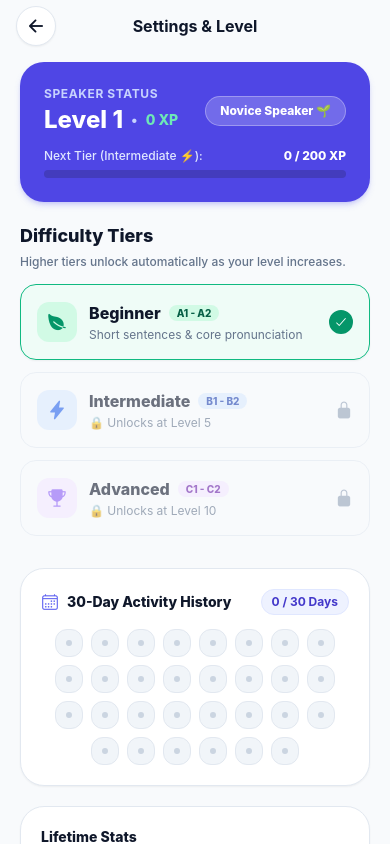
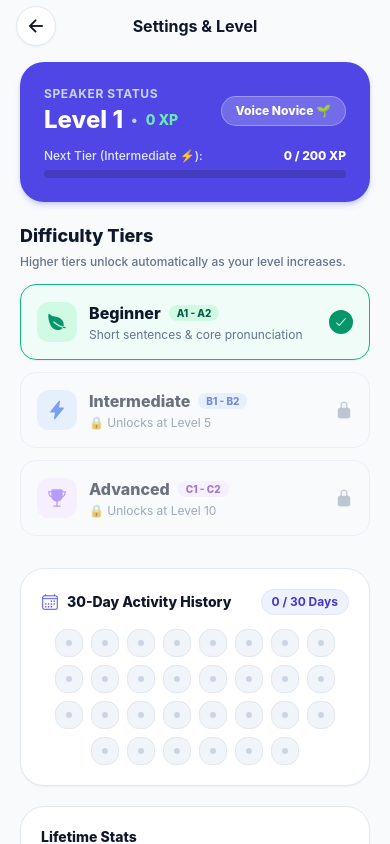
Before and after one commit to Snaehath/SayWise, a React Native app: screen / in a window 390 px wide. Both pictures are taken after a click on the element 195 px from the left and 157 px from the top of the page. Built offline with nearby package versions, Linux system fonts and the light colour scheme; no server answers.

Commit message:
feat: implement user leveling system, difficulty tiers, and app progress persistence

```diff
--- a/src/screens/CompletionScreen.tsx
+++ b/src/screens/CompletionScreen.tsx
@@ -1,9 +1,9 @@
-import React, { useEffect, useRef } from 'react';
+import React, { useEffect, useRef, useState } from 'react';
 import { Animated, Text, View } from 'react-native';
 import { Ionicons } from '@expo/vector-icons';
 import { useSafeAreaInsets } from 'react-native-safe-area-context';
 import { Button } from '../components/Button';
-import { challengeStorage } from '../storage/challengeStorage';
+import { challengeStorage, UserLevelInfo } from '../storage/challengeStorage';
 import { ChallengeResult } from '../types/result';
 
 interface CompletionScreenProps {
@@ -11,25 +11,25 @@ interface CompletionScreenProps {
   onComeAgain: () => void;
 }
 
-export const CompletionScreen: React.FC<CompletionScreenProps> = ({
-  result,
-  onComeAgain,
-}) => {
+export const CompletionScreen: React.FC<CompletionScreenProps> = ({ result, onComeAgain }) => {
   const insets = useSafeAreaInsets();
-  const streakCount = challengeStorage.getStreakCount();
-  const totalWords = challengeStorage.getTotalWordsSpoken();
+  const scaleAnim = useRef(new Animated.Value(0.7)).current;
+  const opacityAnim = useRef(new Animated.Value(0)).current;
+  const rankPopAnim = useRef(new Animated.Value(0.8)).current;
 
-  // Animation values
-  const scaleAnim = useRef(new Animated.Value(0.6)).current;
-  const opacityAnim = useRef(new Animated.Value(0)).current;
-  const streakPopAnim = useRef(new Animated.Value(0.8)).current;
+  const [totalWords, setTotalWords] = useState(0);
+  const [levelInfo, setLevelInfo] = useState<UserLevelInfo>(challengeStorage.getLevelInfo());
 
   useEffect(() => {
+    setTotalWords(challengeStorage.getTotalWordsSpoken());
+    setLevelInfo(challengeStorage.getLevelInfo());
+
+    // Enter animations
     Animated.parallel([
       Animated.spring(scaleAnim, {
         toValue: 1,
-        friction: 5,
         tension: 50,
+        friction: 6,
         useNativeDriver: true,
       }),
       Animated.timing(opacityAnim, {
@@ -37,17 +37,18 @@ export const CompletionScreen: React.FC<CompletionScreenProps> = ({
         duration: 400,
         useNativeDriver: true,
       }),
-      Animated.sequence([
-        Animated.delay(200),
-        Animated.spring(streakPopAnim, {
-          toValue: 1,
-          friction: 4,
-          tension: 70,
-          useNativeDriver: true,
-        }),
-      ]),
+      Animated.spring(rankPopAnim, {
+        toValue: 1,
+        delay: 200,
+        tension: 60,
+        friction: 7,
+        useNativeDriver: true,
+      }),
     ]).start();
   }, []);
+
+  const isHighAccuracy = result.overallScore >= 85;
+  const earnedXP = 100 + (isHighAccuracy ? 25 : 0);
 
   return (
     <View
@@ -57,7 +58,7 @@ export const CompletionScreen: React.FC<CompletionScreenProps> = ({
       <View className="flex-1 px-6 justify-center items-center">
         {/* Animated Trophy Celebration Icon */}
         <Animated.View
-          className="items-center justify-center mb-5"
+          className="items-center justify-center mb-4"
           style={[
             {
               transform: [{ scale: scaleAnim }],
@@ -65,19 +66,19 @@ export const CompletionScreen: React.FC<CompletionScreenProps> = ({
             },
           ]}
         >
-          <View className="w-28 h-28 rounded-full bg-emerald-50 items-center justify-center shadow-lg shadow-emerald-500/20 border-2 border-emerald-200">
-            <Ionicons name="trophy" size={54} color="#059669" />
+          <View className="w-24 h-24 rounded-full bg-emerald-50 items-center justify-center shadow-lg shadow-emerald-500/20 border-2 border-emerald-200">
+            <Ionicons name="trophy" size={48} color="#059669" />
           </View>
         </Animated.View>
 
-        {/* Streak Boost Pill */}
+        {/* Level Rank Pill (Zero Anxiety) */}
         <Animated.View
-          style={{ transform: [{ scale: streakPopAnim }] }}
-          className="flex-row items-center bg-amber-50 px-4 py-2 rounded-full border border-amber-300 shadow-sm mb-3"
+          style={{ transform: [{ scale: rankPopAnim }] }}
+          className="flex-row items-center bg-indigo-50 px-4 py-2 rounded-full border border-indigo-200 shadow-sm mb-3"
         >
-          <Ionicons name="flame" size={22} color="#EA580C" style={{ marginRight: 6 }} />
-          <Text className="text-base font-extrabold text-amber-800">
-            {streakCount} Day Streak Active!
+          <Ionicons name="sparkles" size={16} color="#4F46E5" style={{ marginRight: 6 }} />
+          <Text className="text-sm font-extrabold text-indigo-900">
+            {levelInfo.title} • Level {levelInfo.level}
           </Text>
         </Animated.View>
 
@@ -111,11 +112,11 @@ export const CompletionScreen: React.FC<CompletionScreenProps> = ({
           <View className="h-[1px] bg-slate-100 my-2.5" />
 
           <View className="flex-row items-center justify-between py-1">
-            <Text className="text-sm font-medium text-slate-500">XP Reward</Text>
-            <View className="flex-row items-center gap-1 bg-indigo-50 px-3 py-1 rounded-full border border-indigo-100">
-              <Ionicons name="sparkles" size={13} color="#4F46E5" />
-              <Text className="text-sm font-extrabold text-indigo-700">
-                +{streakCount > 0 ? 150 : 100} XP
+            <Text className="text-sm font-medium text-slate-500">XP Earned</Text>
+            <View className="flex-row items-center gap-1 bg-emerald-50 px-3 py-1 rounded-full border border-emerald-200">
+              <Ionicons name="sparkles" size={13} color="#059669" />
+              <Text className="text-sm font-extrabold text-emerald-700">
+                +{earnedXP} XP
               </Text>
             </View>
           </View>
@@ -123,8 +124,10 @@ export const CompletionScreen: React.FC<CompletionScreenProps> = ({
           <View className="h-[1px] bg-slate-100 my-2.5" />
 
           <View className="flex-row items-center justify-between py-1">
-            <Text className="text-sm font-medium text-slate-500">Total Words Spoken</Text>
-            <Text className="text-base font-extrabold text-emerald-600">~{totalWords} words</Text>
+            <Text className="text-sm font-medium text-slate-500">Total Practice Days</Text>
+            <Text className="text-base font-extrabold text-slate-800">
+              {levelInfo.totalCompletedDays} Days
+            </Text>
           </View>
         </View>
       </View>
--- a/src/screens/SettingsScreen.tsx
+++ b/src/screens/SettingsScreen.tsx
@@ -15,7 +15,6 @@ export const SettingsScreen: React.FC<SettingsScreenProps> = ({ onBack }) => {
   const [levelInfo, setLevelInfo] = useState<UserLevelInfo>(challengeStorage.getLevelInfo());
   const [totalWords, setTotalWords] = useState(challengeStorage.getTotalWordsSpoken());
   const [totalMinutes, setTotalMinutes] = useState(challengeStorage.getTotalMinutesPracticed());
-  const [streakCount, setStreakCount] = useState(challengeStorage.getStreakCount());
   const [activityMap, setActivityMap] = useState<ActivityDay[]>(challengeStorage.get30DayActivityMap());
 
   const handleSelectDifficulty = (diff: Difficulty) => {
@@ -55,7 +54,6 @@ export const SettingsScreen: React.FC<SettingsScreenProps> = ({ onBack }) => {
             setLevelInfo(challengeStorage.getLevelInfo());
             setTotalWords(0);
             setTotalMinutes(0);
-            setStreakCount(0);
             setActivityMap(challengeStorage.get30DayActivityMap());
           },
         },
@@ -303,8 +301,8 @@ export const SettingsScreen: React.FC<SettingsScreenProps> = ({ onBack }) => {
           </View>
           <View className="h-[1px] bg-slate-100 my-2" />
           <View className="flex-row justify-between items-center py-1">
-            <Text className="text-xs text-slate-500 font-semibold">Current Daily Streak</Text>
-            <Text className="text-sm font-extrabold text-amber-600">🔥 {streakCount} Days</Text>
+            <Text className="text-xs text-slate-500 font-semibold">Total Days Practiced</Text>
+            <Text className="text-sm font-extrabold text-amber-600">🎙️ {levelInfo.totalCompletedDays} Days</Text>
           </View>
         </View>
 
--- a/src/storage/challengeStorage.ts
+++ b/src/storage/challengeStorage.ts
@@ -34,7 +34,6 @@ class SafeStorage {
     this.initialized = true;
 
     try {
-      // Check if native NitroModules exists on global before attempting to load MMKV.
       const hasNativeNitro =
         typeof (globalThis as unknown as { NitroModules?: unknown }).NitroModules !== 'undefined' ||
         typeof (global as unknown as { NitroModules?: unknown }).NitroModules !== 'undefined';
@@ -110,19 +109,32 @@ class SafeStorage {
 const storage = new SafeStorage();
 
 /**
- * Cumulative XP Thresholds for Levels 1 - 10
+ * Cumulative XP Thresholds for Levels 1 - 10 (Boot.dev-style permanent mastery)
  */
 const LEVEL_XP_THRESHOLDS = [
-  0,     // Level 1: 0 XP
-  200,   // Level 2: 200 XP (1st challenge + 100 boost = 200 XP -> Instant Level 2!)
-  450,   // Level 3: 450 XP (250 XP needed: 3 without streak, 2 with streak)
-  750,   // Level 4: 750 XP (300 XP needed: 3 without streak, 2 with streak)
-  1100,  // Level 5: 1100 XP -> Intermediate Tier Unlocked ⚡
-  1500,  // Level 6: 1500 XP
-  1950,  // Level 7: 1950 XP
-  2450,  // Level 8: 2450 XP
-  3000,  // Level 9: 3000 XP
-  3600,  // Level 10: 3600 XP -> Advanced Tier Unlocked 👑
+  0,     // Level 1: 0 XP (Voice Novice 🌱)
+  200,   // Level 2: 200 XP (Cadence Apprentice 🎯) -> 1st challenge + 100 boost = Instant Lvl 2!
+  450,   // Level 3: 450 XP (Rhythm Adept 🌿)
+  750,   // Level 4: 750 XP (Speech Practitioner 💫)
+  1100,  // Level 5: 1100 XP (Fluent Speaker ⚡) -> Unlocks Intermediate
+  1500,  // Level 6: 1500 XP (Articulation Specialist 🎙️)
+  1950,  // Level 7: 1950 XP (Resonance Expert 🚀)
+  2450,  // Level 8: 2450 XP (Dynamic Orator ✨)
+  3000,  // Level 9: 3000 XP (Eloquence Master 🌟)
+  3600,  // Level 10: 3600 XP (Voice Grandmaster 👑) -> Unlocks Advanced
+];
+
+const LEVEL_TITLES = [
+  'Voice Novice 🌱',
+  'Cadence Apprentice 🎯',
+  'Rhythm Adept 🌿',
+  'Speech Practitioner 💫',
+  'Fluent Speaker ⚡',
+  'Articulation Specialist 🎙️',
+  'Resonance Expert 🚀',
+  'Dynamic Orator ✨',
+  'Eloquence Master 🌟',
+  'Voice Grandmaster 👑',
 ];
 
 /**
@@ -136,14 +148,6 @@ export function getTodayDateString(): string {
   return `${year}-${month}-${day}`;
 }
 
-export interface DayStreakItem {
-  dayName: string;
-  shortLabel: string;
-  dateStr: string;
-  isToday: boolean;
-  completed: boolean;
-}
-
 export interface ActivityDay {
   dateStr: string;
   completed: boolean;
@@ -154,6 +158,7 @@ export interface UserLevelInfo {
   level: number;
   title: string;
   totalCompleted: number;
+  totalCompletedDays: number;
   totalXP: number;
   currentLevelXP: number;
   nextLevelXP: number;
@@ -163,12 +168,11 @@ export interface UserLevelInfo {
   isAdvancedUnlocked: boolean;
   nextUnlockName: string | null;
   nextUnlockLevel: number;
-  hasStreakBonus: boolean;
 }
 
 export const challengeStorage = {
   /**
-   * Calculate cumulative XP from completion history
+   * Calculate cumulative XP from storage / completion history
    */
   getTotalXP(): number {
     const rawXP = storage.getString(KEYS.TOTAL_XP);
@@ -177,14 +181,13 @@ export const challengeStorage = {
       if (!isNaN(parsed) && parsed > 0) return parsed;
     }
 
-    // Calculate dynamically from history
     const history = challengeStorage.getHistory();
     let xp = 0;
     history.forEach((h, index) => {
       let sessionXP = 100; // Base XP
-      if (index === 0) sessionXP += 100; // 1st Challenge Boost (Level 1 -> 2)
-      if (h.overallScore >= 85) sessionXP += 25; // Accuracy bonus
-      sessionXP += 50; // Daily Consistency Bonus
+      if (index === 0) sessionXP += 100; // 1st Challenge Kickstart Boost (Instant Level 2)
+      if (h.overallScore >= 85) sessionXP += 25; // Precision Articulation bonus
+      sessionXP += 25; // Consistency Practice reward
       xp += sessionXP;
     });
 
@@ -192,16 +195,29 @@ export const challengeStorage = {
   },
 
   /**
-   * Get comprehensive User Level & Tier Progression with XP calculation
+   * Total unique days practiced (permanent, never resets)
+   */
+  getTotalCompletedDays(): number {
+    const history = challengeStorage.getHistory();
+    const dateSet = new Set<string>();
+    history.forEach((h) => {
+      if (h.completedAt) {
+        dateSet.add(h.completedAt.split('T')[0]);
+      }
+    });
+    return dateSet.size;
+  },
+
+  /**
+   * Get comprehensive User Level & Permanent Progression Info
    */
   getLevelInfo(): UserLevelInfo {
     const history = challengeStorage.getHistory();
     const totalCompleted = history.length;
+    const totalCompletedDays = challengeStorage.getTotalCompletedDays();
     const totalXP = challengeStorage.getTotalXP();
-    const streakCount = challengeStorage.getStreakCount();
-    const hasStreakBonus = streakCount > 0;
 
-    // Determine Level based on XP thresholds
+    // Determine Level based on XP thresholds (Permanent, never decreases)
     let level = 1;
     for (let i = LEVEL_XP_THRESHOLDS.length - 1; i >= 0; i--) {
       if (totalXP >= LEVEL_XP_THRESHOLDS[i]) {
@@ -216,7 +232,7 @@ export const challengeStorage = {
     const xpNeededForLevel = Math.max(1, nextLevelXP - currentLevelBaseXP);
     const levelProgressPercent = level >= 10 ? 100 : Math.min(100, Math.round((xpIntoLevel / xpNeededForLevel) * 100));
 
-    // Unlocks: Level 5 for Intermediate, Level 10 for Advanced
+    // Tier Unlocks (Permanent)
     const isIntermediateUnlocked = level >= 5;
     const isAdvancedUnlocked = level >= 10;
 
@@ -233,12 +249,7 @@ export const challengeStorage = {
       activeDifficulty = isAdvancedUnlocked ? 'advanced' : isIntermediateUnlocked ? 'intermediate' : 'beginner';
     }
 
-    let title = 'Novice Speaker 🌱';
-    if (level >= 10) title = 'Mastery Speaker 👑';
-    else if (level >= 7) title = 'Expert Speaker 🚀';
-    else if (level >= 5) title = 'Fluent Speaker ⚡';
-    else if (level >= 3) title = 'Rising Speaker 🌿';
-    else if (level >= 2) title = 'Apprentice Speaker 🎯';
+    const title = LEVEL_TITLES[Math.min(level - 1, LEVEL_TITLES.length - 1)];
 
     let nextUnlockName: string | null = 'Intermediate ⚡';
     let nextUnlockLevel = 5;
@@ -255,6 +266,7 @@ export const challengeStorage = {
       level,
       title,
       totalCompleted,
+      totalCompletedDays,
       totalXP,
       currentLevelXP: totalXP,
       nextLevelXP,
@@ -264,7 +276,6 @@ export const challengeStorage = {
       isAdvancedUnlocked,
       nextUnlockName,
       nextUnlockLevel,
-      hasStreakBonus,
     };
   },
 
@@ -321,20 +332,22 @@ export const challengeStorage = {
   },
 
   /**
-   * Save challenge result and record completion for today + compute XP rewards
+   * Save challenge result, advance permanent XP and unlock progress
    */
-  saveChallengeResult(result: ChallengeResult): { xpEarned: number; isFirstBoost: boolean; hasStreakBonus: boolean } {
+  saveChallengeResult(result: ChallengeResult): {
+    xpEarned: number;
+    baseXP: number;
+    accuracyBonus: number;
+    isFirstBoost: boolean;
+  } {
     const today = getTodayDateString();
     const existingHistory = challengeStorage.getHistory();
     const isFirstChallenge = existingHistory.length === 0;
-    const currentStreak = challengeStorage.getStreakCount();
-    const hasStreakBonus = currentStreak > 0;
 
-    // Calculate XP earned in this session
-    let sessionXP = 100; // Base challenge reward
-    if (isFirstChallenge) sessionXP += 100; // First Challenge Kickstart Boost (100 -> 200 XP -> Instant Level 2!)
-    if (hasStreakBonus) sessionXP += 50; // Daily Consistency Boost (+50 XP)
-    if (result.overallScore >= 85) sessionXP += 25; // Accuracy Milestone Bonus (+25 XP)
+    const baseXP = 100;
+    const firstBoostXP = isFirstChallenge ? 100 : 0;
+    const accuracyBonus = result.overallScore >= 85 ? 25 : 0;
+    const sessionXP = baseXP + firstBoostXP + accuracyBonus;
 
     const currentTotalXP = challengeStorage.getTotalXP();
     const newTotalXP = currentTotalXP + sessionXP;
@@ -344,7 +357,7 @@ export const challengeStorage = {
     storage.set(KEYS.TODAY_RESULT, JSON.stringify(result));
     storage.set(KEYS.ONBOARDING_SEEN, 'true');
 
-    // Estimate words in this session
+    // Estimate words spoken
     const currentWords = challengeStorage.getTotalWordsSpoken();
     const wordsInSession = result.difficulty === 'advanced' ? 45 : result.difficulty === 'intermediate' ? 35 : 25;
     storage.set(KEYS.TOTAL_WORDS_SPOKEN, String(currentWords + wordsInSession));
@@ -355,8 +368,9 @@ export const challengeStorage = {
 
     return {
       xpEarned: sessionXP,
+      baseXP,
+      accuracyBonus,
       isFirstBoost: isFirstChallenge,
-      hasStreakBonus,
     };
   },
 
@@ -395,7 +409,7 @@ export const challengeStorage = {
   },
 
   /**
-   * 30-Day Activity History Array
+   * 30-Day Activity History Array (GitHub contribution mosaic)
    */
   get30DayActivityMap(): ActivityDay[] {
     const history = challengeStorage.getHistory();
@@ -425,47 +439,6 @@ export const challengeStorage = {
   },
 
   /**
-   * Weekly streak matrix for Mon - Sun of the current week
-   */
-  getWeeklyStreakMatrix(): DayStreakItem[] {
-    const history = challengeStorage.getHistory();
-    const completedDateSet = new Set<string>();
-    history.forEach((h) => {
-      if (h.completedAt) {
-        completedDateSet.add(h.completedAt.split('T')[0]);
-      }
-    });
-
-    const now = new Date();
-    const todayStr = getTodayDateString();
-    const currentDayOfWeek = now.getDay();
-    const distanceToMonday = (currentDayOfWeek + 6) % 7;
-    const monday = new Date(now.getFullYear(), now.getMonth(), now.getDate() - distanceToMonday);
-
-    const weekDays: DayStreakItem[] = [];
-    const dayLabels = ['M', 'T', 'W', 'T', 'F', 'S', 'S'];
-    const dayFullNames = ['Mon', 'Tue', 'Wed', 'Thu', 'Fri', 'Sat', 'Sun'];
-
-    for (let i = 0; i < 7; i++) {
-      const dayDate = new Date(monday.getFullYear(), monday.getMonth(), monday.getDate() + i);
-      const year = dayDate.getFullYear();
-      const month = String(dayDate.getMonth() + 1).padStart(2, '0');
-      const day = String(dayDate.getDate()).padStart(2, '0');
-      const dateStr = `${year}-${month}-${day}`;
-
-      weekDays.push({
-        dayName: dayFullNames[i],
-        shortLabel: dayLabels[i],
-        dateStr,
-        isToday: dateStr === todayStr,
-        completed: completedDateSet.has(dateStr),
-      });
-    }
-
-    return weekDays;
-  },
-
-  /**
    * Check if onboarding flow has been seen/completed
    */
   hasSeenOnboarding(): boolean {
@@ -476,55 +449,6 @@ export const challengeStorage = {
 
   setOnboardingSeen(): void {
     storage.set(KEYS.ONBOARDING_SEEN, 'true');
-  },
-
-  /**
-   * Calculate consecutive day streak count
-   */
-  getStreakCount(): number {
-    const history = challengeStorage.getHistory();
-    if (history.length === 0) return 0;
-
-    const dateSet = new Set<string>();
-    history.forEach((h) => {
-      if (h.completedAt) {
-        const dateStr = h.completedAt.split('T')[0];
-        dateSet.add(dateStr);
-      }
-    });
-
-    const sortedDates = Array.from(dateSet).sort().reverse();
-    if (sortedDates.length === 0) return 0;
-
-    const today = getTodayDateString();
-    const now = new Date();
-    const yesterdayDate = new Date(now.getFullYear(), now.getMonth(), now.getDate() - 1);
-    const yesterdayStr = `${yesterdayDate.getFullYear()}-${String(yesterdayDate.getMonth() + 1).padStart(2, '0')}-${String(yesterdayDate.getDate()).padStart(2, '0')}`;
-
-    const mostRecent = sortedDates[0];
-    if (mostRecent !== today && mostRecent !== yesterdayStr) {
-      return 0;
-    }
-
-    let streak = 0;
-    let expectedDate = new Date(mostRecent);
-
-    for (const dateStr of sortedDates) {
-      const parts = dateStr.split('-').map(Number);
-      const curDate = new Date(parts[0], parts[1] - 1, parts[2]);
-
-      const diffTime = expectedDate.getTime() - curDate.getTime();
-      const diffDays = Math.round(diffTime / (1000 * 3600 * 24));
-
-      if (diffDays === 0) {
-        streak++;
-        expectedDate = new Date(curDate.getFullYear(), curDate.getMonth(), curDate.getDate() - 1);
-      } else {
-        break;
-      }
-    }
-
-    return streak;
   },
 
   /**
```
Also changed, not shown: src/screens/WelcomeScreen.tsx (+27 -46 lines), 1 other file (tests, documents, lock files or other folders).
